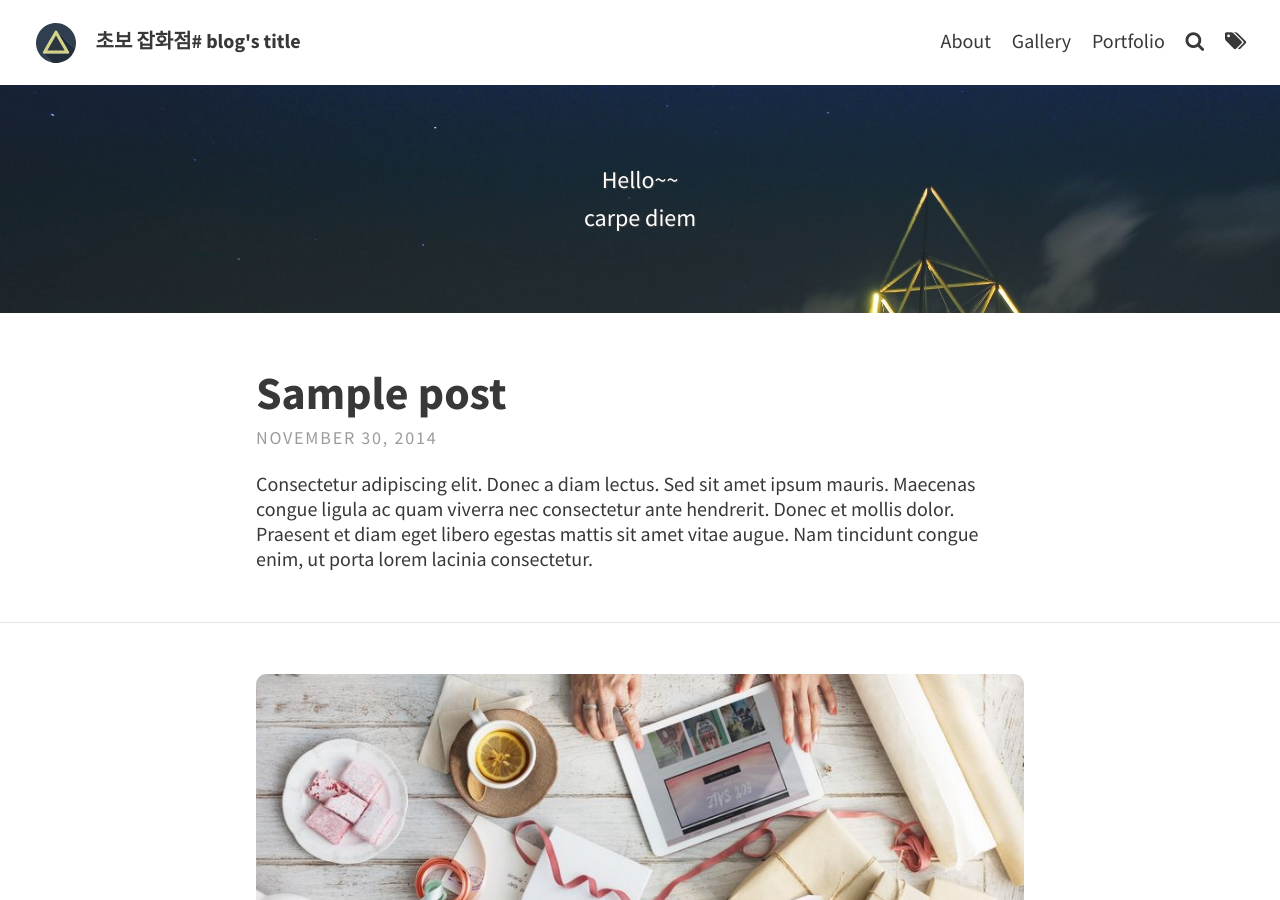
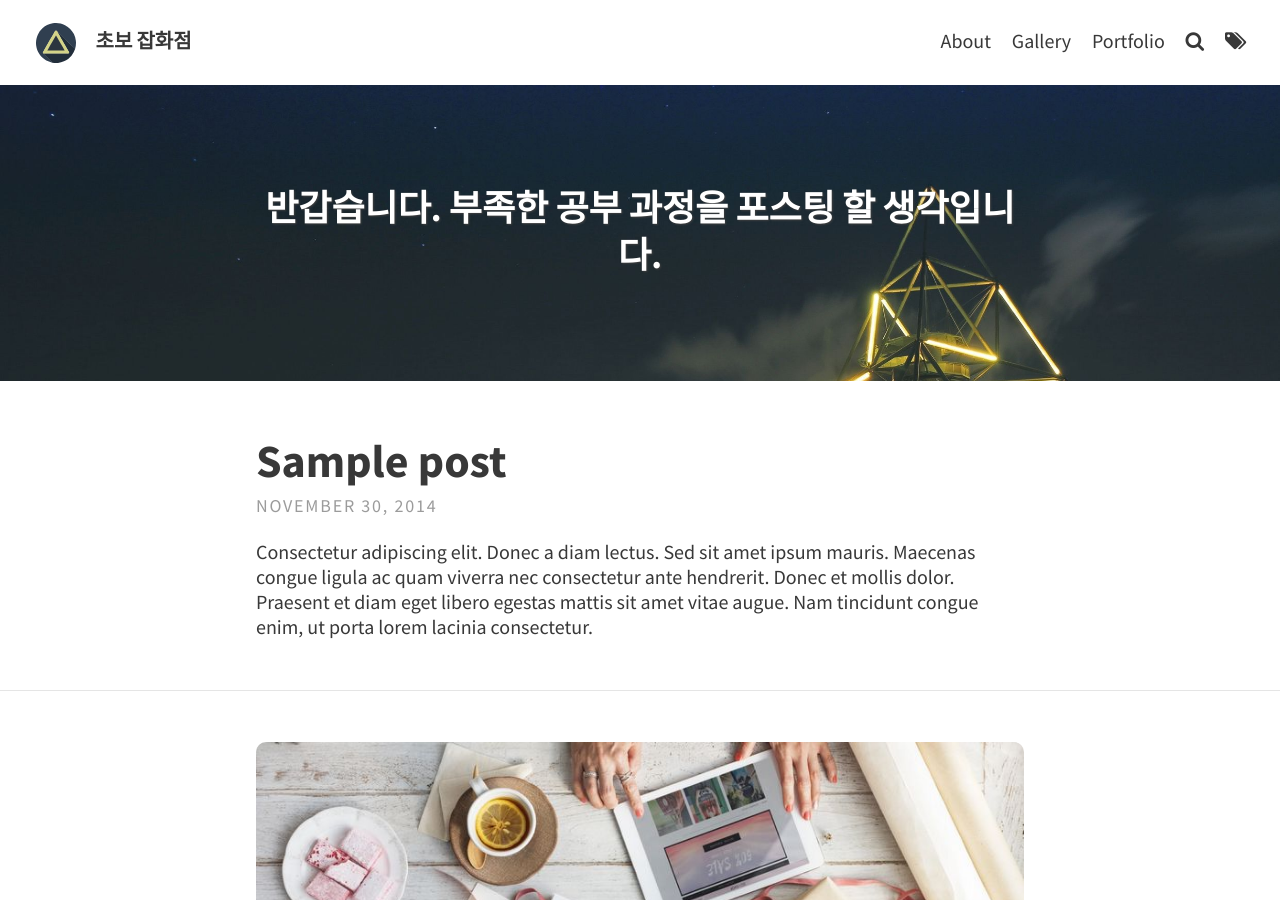
Before and after one commit to jjkrose/jjkrose.github.io, a Jekyll site: the page built from index.html, in a window 1280 px wide and 900 px high. Built offline with Jekyll 4.4.1, drawn with Linux system fonts in a browser that asks for light colours; the list of posts is cut into pages by our own code.

Commit message:
Update _config.yml

```diff
--- a/_config.yml
+++ b/_config.yml
@@ -8,14 +8,14 @@ description: "A website with blog posts and pages" # used by search engines
 # THEME-SPECIFIC CONFIGURATION
 theme_settings:
   # Meta
-  title: 초보 잡화점# blog's title
+  title: 초보 잡화점 # blog's title
   avatar: assets/img/triangle.svg
   favicon: assets/favicon.ico
   gravatar: # Email MD5 hash
 
   # Header and footer text
   header_text: > #two or three lines to describe your site
-     <p> Hello~~  <code></code> <br> carpe diem</p>
+     <p> <h3>반갑습니다. 부족한 공부 과정을 포스팅 할 생각입니다.</h3></p>
   header_text_feature_image: assets/img/pexels/triangular.jpeg
   footer_text: >
    Powered by <a href="https://jekyllrb.com/">Jekyll</a> with <a href="https://github.com/sylhare/Type-on-Strap">Type on Strap</a>
```
